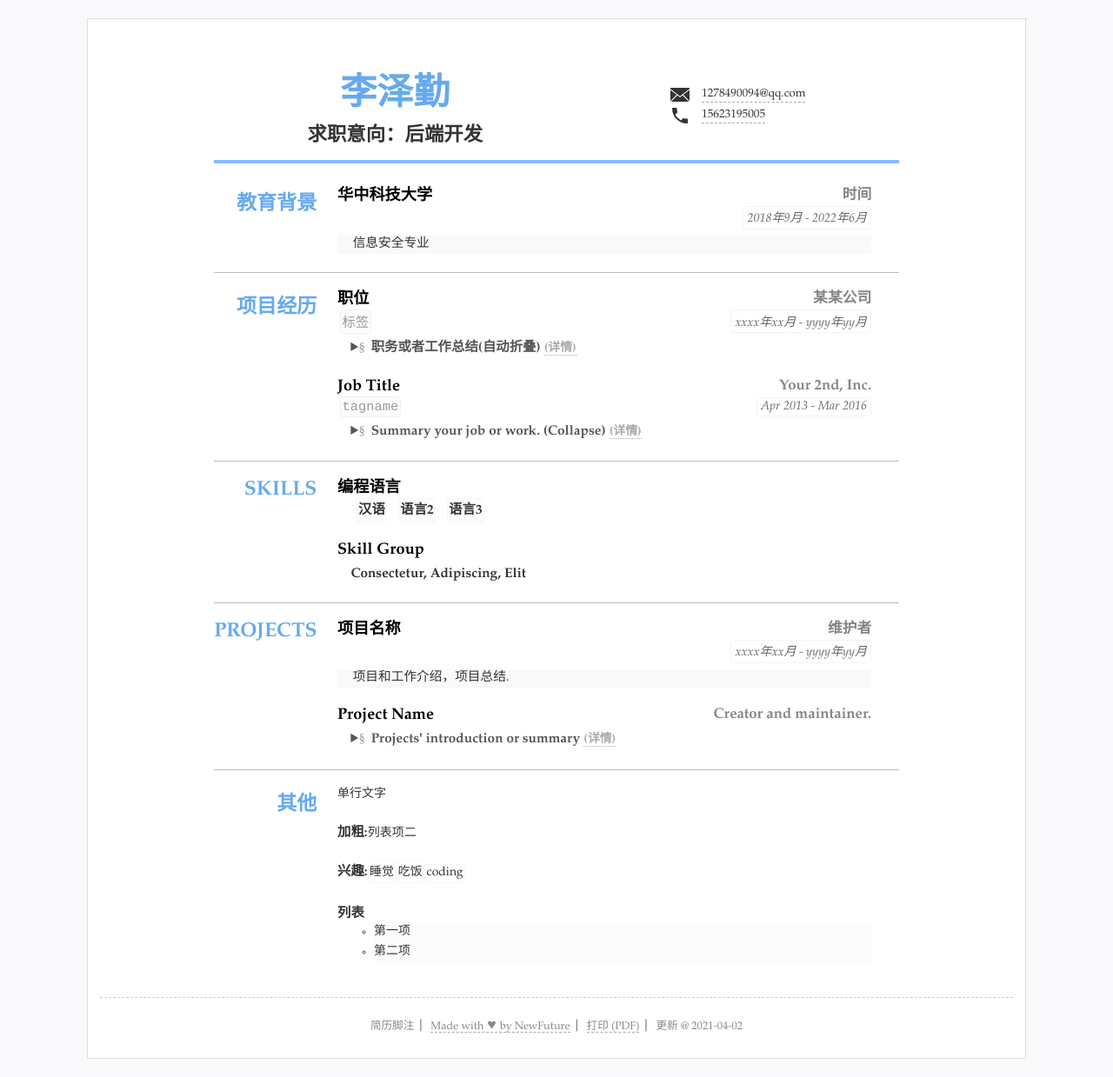
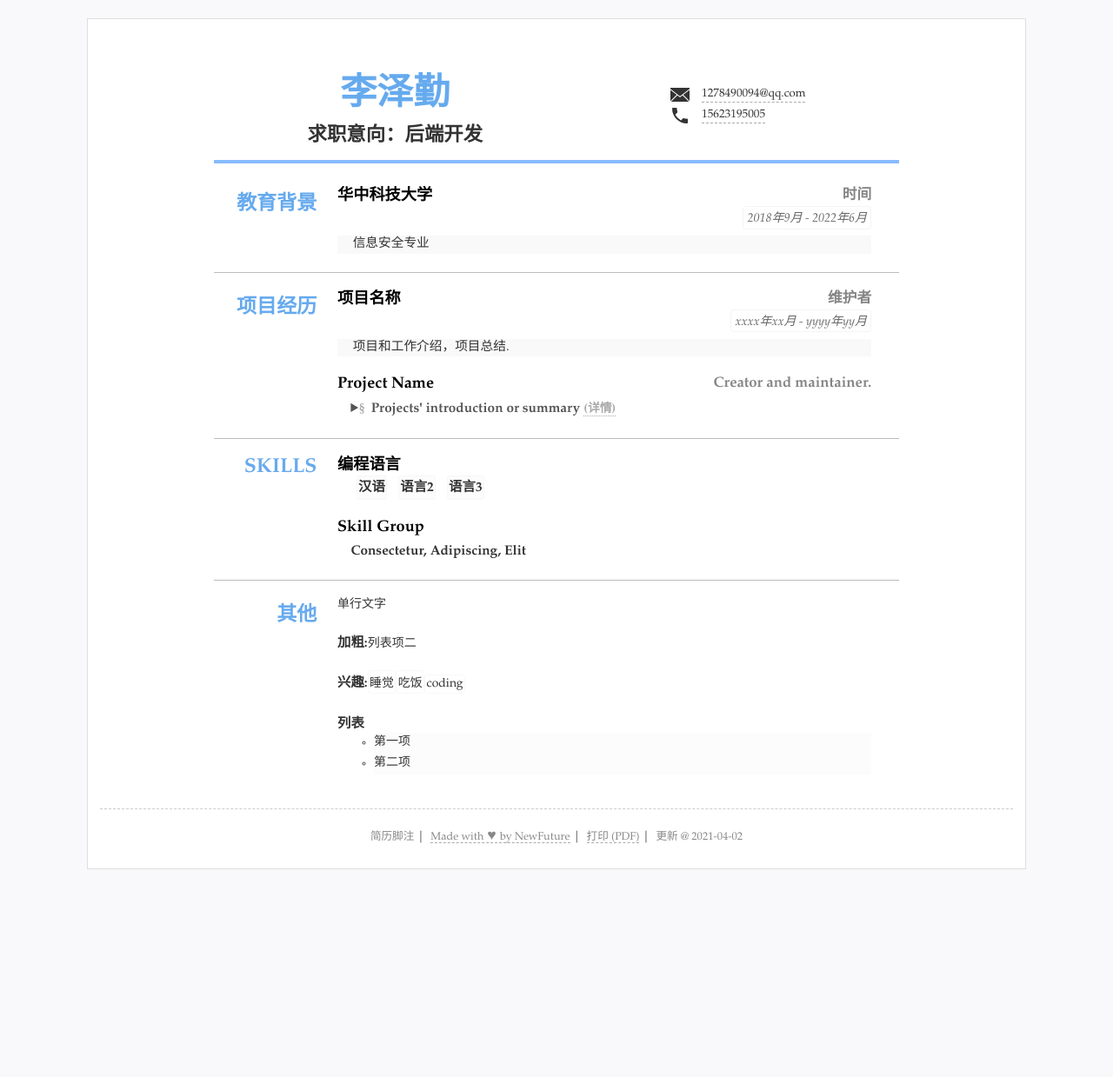
Before and after one commit to xcgxyx/xcgxyx1, a Jekyll site: the page built from index.html, in a window 1280 px wide. Shown: the whole page at 87% size. Built offline with Jekyll 4.4.1, drawn with Linux system fonts in a browser that asks for light colours; after the commit the page ends 1021 px from its top, so only the background shows below that.

Commit message:
Update resume.yml

```diff
--- a/_data/resume.yml
+++ b/_data/resume.yml
@@ -28,25 +28,18 @@ main: #简历主要内容，
     sub: 时间
     detail: 信息安全专业
 
-- type: experience
+- type: projects
   name: 项目经历
   content:
-  - title: 职位
-    sub: 某某公司
-    duration: "xxxx年xx月 - yyyy年yy月"
-    tags:
-    - 标签
-    summary: 职务或者工作总结(自动折叠)
-    detail: 同时包含 summary和detail在Chrome，Safari(包括IOS)，Android和新版Firefox等会自动折叠，不支持折叠的浏览器和展开后表现一致
-    # open: open
-    #可以设置open默认展开
-  - title: Job Title
-    sub: Your 2nd, Inc.
-    duration: Apr 2013 - Mar 2016
-    tags:
-    - tagname
-    summary: Summary your job or work. (Collapse)
-    detail: Details can be collapsed in Chrome Safari, Firefox, Opera and so on. Duis aute irure dolor in reprehenderit in voluptate velit esse cillum dolore eu fugiat nulla pariatur. Excepteur sint occaecat cupidatat non proident, sunt in culpa qui officia deserunt mollit anim id est laborum.
+  - title: 项目名称
+    duration: xxxx年xx月 - yyyy年yy月
+    detail: 项目和工作介绍，项目总结.
+    sub: 维护者
+  - title: Project Name
+    summary: Projects' introduction or summary
+    detail:
+      md: _data/demo.md
+    sub: Creator and maintainer.
 
 - type: skills
   # name: "技能"
@@ -61,18 +54,7 @@ main: #简历主要内容，
 
 
 
-- type: projects
-  name: Projects
-  content:
-  - title: 项目名称
-    duration: xxxx年xx月 - yyyy年yy月
-    detail: 项目和工作介绍，项目总结.
-    sub: 维护者
-  - title: Project Name
-    summary: Projects' introduction or summary
-    detail:
-      md: _data/demo.md
-    sub: Creator and maintainer.
+
    #可继续添加更多内容
 
 #others 其他简略内容(列表)
```
